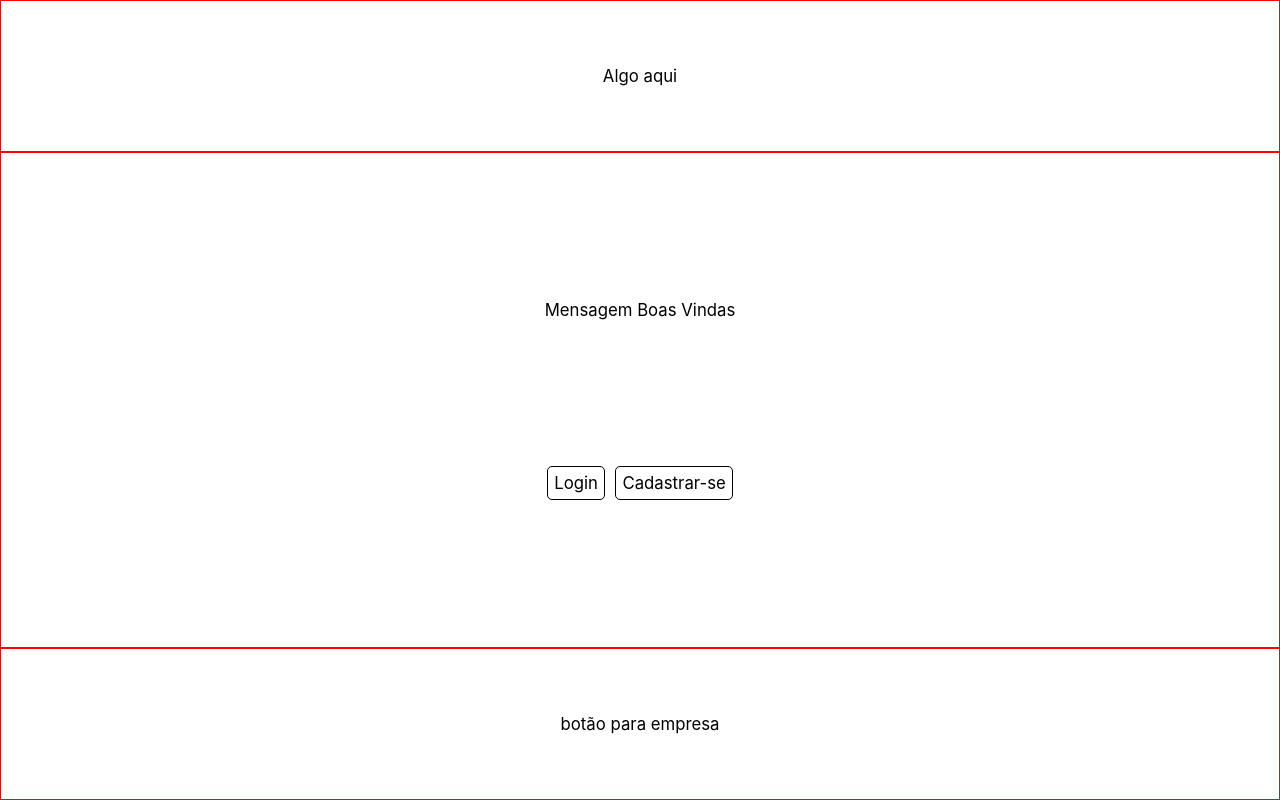
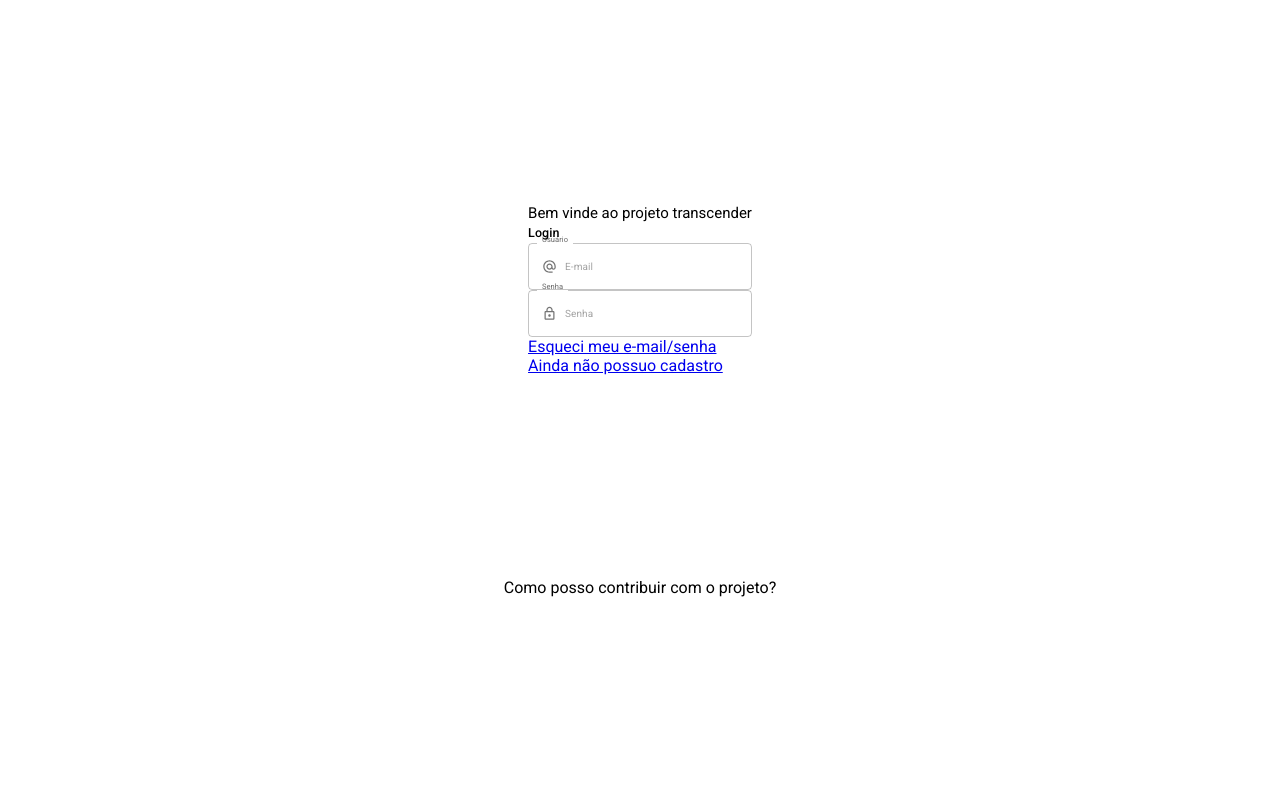
Before and after one commit to JessieZan/provihack-front, a React (Create React App) app in the folder provihack-frontend/: page / in a window 1280 px wide. Built offline with nearby package versions, Linux system fonts and the light colour scheme.

Commit message:
Page Login, começo do design

```diff
--- a/provihack-frontend/package.json
+++ b/provihack-frontend/package.json
@@ -5,10 +5,12 @@
   "dependencies": {
     "@emotion/react": "^11.7.0",
     "@emotion/styled": "^11.6.0",
+    "@mui/icons-material": "^5.2.0",
     "@mui/material": "^5.2.1",
     "@testing-library/jest-dom": "^5.15.1",
     "@testing-library/react": "^11.2.7",
     "@testing-library/user-event": "^12.8.3",
+    "framer-motion": "^4.1.17",
     "react": "^17.0.2",
     "react-dom": "^17.0.2",
     "react-router-dom": "^6.0.2",
--- /dev/null
+++ b/provihack-frontend/public/index.css
@@ -0,0 +1,60 @@
+.loading-page {
+  min-height: 100vh;
+  background: linear-gradient(
+    171.97deg,
+    #ffffff -1.24%,
+    #f9b4d7 53.38%,
+    #b7d7f9 89.14%
+  );
+
+  display: flex;
+  justify-content: center;
+  align-items: center;
+}
+
+.box-principal {
+  display: flex;
+  flex-direction: column;
+  align-items: center;
+  justify-content: center;
+  padding: 10px;
+
+  width: 18rem;
+  height: 18.2rem;
+
+  border: 4.5px solid #fbfdfd;
+  border-radius: 5px;
+}
+
+@media (prefers-reduced-motion: no-preference) {
+  .box-principal {
+    animation: box-principal infinite 4s linear;
+  }
+}
+
+@keyframes box-principal {
+  from {
+    transform: scale(1);
+  }
+  to {
+    transform: scale(1.5);
+  }
+}
+
+.box-text {
+  width: 16rem;
+  height: 16.2rem;
+
+  font-family: "Roboto", sans-serif;
+  font-style: normal;
+  font-weight: 900;
+  font-size: 5.7rem;
+  line-height: 54px;
+
+  display: flex;
+  flex-direction: column;
+  letter-spacing: -0.02em;
+  font-feature-settings: "pnum" on, "lnum" on;
+
+  color: #fbfdfd;
+}
--- a/provihack-frontend/public/index.html
+++ b/provihack-frontend/public/index.html
@@ -9,13 +9,23 @@
       name="description"
       content="Web site created using create-react-app"
     />
-
-
+    <link rel="stylesheet" href="index.css">
+    <link href="https://fonts.googleapis.com/css?family=Roboto:100,100italic,300,300italic,regular,italic,500,500italic,700,700italic,900,900italic" rel="stylesheet" />
     <title>TRANSforma</title>
   </head>
   <body>
     <noscript>You need to enable JavaScript to run this app.</noscript>
-    <div id="root"></div>
+    <div id="root">
+      <div class="loading-page">
+        <div class="box-principal">
+          <div class="box-text">
+            <p>trans</p>
+            <p>cen</p>
+            <p>der</p>
+          </div>
+        </div>
+      </div>
+    </div>
 
   </body>
 </html>
--- a/provihack-frontend/src/index.css
+++ b/provihack-frontend/src/index.css
@@ -1,12 +1,16 @@
+* {
+  margin: 0;
+  padding: 0;
+  box-sizing: border-box;
+}
+
 html {
-  font-size: 65.5%;
+  font-size: 62.5%;
 }
 
 body {
   margin: 0;
-  font-family: -apple-system, BlinkMacSystemFont, "Segoe UI", "Roboto", "Oxygen",
-    "Ubuntu", "Cantarell", "Fira Sans", "Droid Sans", "Helvetica Neue",
-    sans-serif;
+  font-family: "Roboto", sans-serif;
   -webkit-font-smoothing: antialiased;
   -moz-osx-font-smoothing: grayscale;
 
--- a/provihack-frontend/src/index.js
+++ b/provihack-frontend/src/index.js
@@ -4,6 +4,7 @@ import "./index.css";
 import App from "./App";
 import { BrowserRouter } from "react-router-dom";
 
+setTimeout(() => {
   ReactDOM.render(
     <BrowserRouter>
       <React.StrictMode>
@@ -12,3 +13,4 @@ ReactDOM.render(
     </BrowserRouter>,
     document.getElementById("root")
   );
+}, 2000);
--- a/provihack-frontend/src/pages/Login/index.js
+++ b/provihack-frontend/src/pages/Login/index.js
@@ -1,31 +1,59 @@
 import "./style.css";
 import { Link } from "react-router-dom";
+import { motion } from "framer-motion";
+import { Typography, TextField, InputAdornment } from "@mui/material";
+import AlternateEmailIcon from "@mui/icons-material/AlternateEmail";
+import LockOutlinedIcon from "@mui/icons-material/LockOutlined";
 
 function Login() {
+  const variants = {
+    hidden: { opacity: 0.2 },
+    visible: { opacity: 1 },
+  };
   return (
-    <div className="login">
-      <div className="title-login">
-        <span>Bem vindo</span>
-        <h3>Faça o Login com sua conta</h3>
-      </div>
+    <motion.div
+      initial="hidden"
+      animate="visible"
+      variants={variants}
+      className="login"
+    >
+      <form action="" className="form_login">
+        <Typography variant="h5">Bem vinde ao projeto transcender</Typography>
+        <Typography variant="h6">Login</Typography>
+        <TextField
+          id="input-with-icon-textfield"
+          label="Usuário"
+          placeholder="E-mail"
+          InputProps={{
+            startAdornment: (
+              <InputAdornment position="start">
+                <AlternateEmailIcon />
+              </InputAdornment>
+            ),
+          }}
+          variant="outlined"
+          multiline
+        />
+        <TextField
+          id="input-with-icon-textfield"
+          label="Senha"
+          placeholder="Senha"
+          InputProps={{
+            startAdornment: (
+              <InputAdornment position="start">
+                <LockOutlinedIcon />
+              </InputAdornment>
+            ),
+          }}
+          variant="outlined"
+          multiline
+        />
 
-      <div className="inputs-login">
-        <label htmlFor="">
-          E-mail
-          <input type="text" name="" id="" />
-        </label>
-        <label htmlFor="">
-          Senha
-          <input type="text" name="" id="" />
-        </label>
-      </div>
-
-      <button className="btn_login">Login</button>
-
-      <span>
-        Caso não tenha cadastro, <Link to="/">cadastre-se aqui</Link>{" "}
-      </span>
-    </div>
+        <a href="#">Esqueci meu e-mail/senha</a>
+        <Link to="/signup">Ainda não possuo cadastro</Link>
+      </form>
+      <span>Como posso contribuir com o projeto?</span>
+    </motion.div>
   );
 }
 
--- a/provihack-frontend/src/pages/Login/style.css
+++ b/provihack-frontend/src/pages/Login/style.css
@@ -7,19 +7,7 @@
   align-items: center;
 }
 
-.inputs-login {
-  display: flex;
-  flex-direction: column;
-  gap: 1.8rem;
-}
-
-.inputs-login label {
+.form_login {
   display: flex;
   flex-direction: column;
 }
-
-.btn_login {
-  border: 1px solid black;
-  padding: 6px;
-  border-radius: 5px;
-}
--- a/provihack-frontend/src/pages/Welcome/index.js
+++ b/provihack-frontend/src/pages/Welcome/index.js
@@ -1,11 +1,22 @@
 import "./style.css";
 import { useNavigate } from "react-router-dom";
+import { motion } from "framer-motion";
 
 function Welcome() {
   let navigate = useNavigate();
 
+  const variants = {
+    hidden: { opacity: 0 },
+    visible: { opacity: 1 },
+  };
+
   return (
-    <div className="body_welcome">
+    <motion.div
+      initial="hidden"
+      animate="visible"
+      variants={variants}
+      className="body_welcome"
+    >
       <header className="header-welcome">Algo aqui</header>
 
       <div className="principal">
@@ -20,7 +31,7 @@ function Welcome() {
       </div>
 
       <footer className="footer-welcome">botão para empresa</footer>
-    </div>
+    </motion.div>
   );
 }
 
--- a/provihack-frontend/src/routes.js
+++ b/provihack-frontend/src/routes.js
@@ -5,8 +5,7 @@ import Login from "./pages/Login";
 function MainRoutes() {
   return (
     <Routes>
-      <Route path="/" element={<Welcome />} />
-      <Route path="/login" element={<Login />} />
+      <Route path="/" element={<Login />} />
     </Routes>
   );
 }
```
Also changed, not shown: 1 other file (tests, documents, lock files or other folders). Lines whose indentation alone changed are shown as unchanged.
